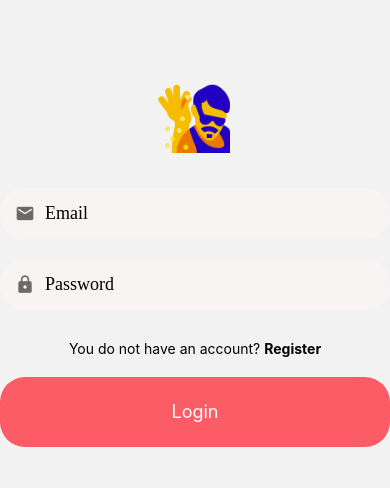
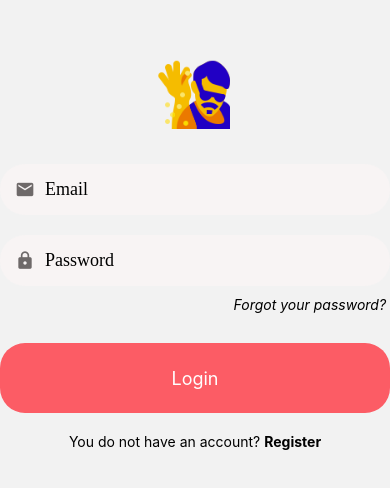
Before and after one commit to syllahamed26/MakeYourMeal, a React Native app: screen /Login in a window 390 px wide. Shown: the part 190-678 px from the top of the page. Built offline with nearby package versions, Linux system fonts and the light colour scheme.

Commit message:
begin forgot password

```diff
--- a/App.js
+++ b/App.js
@@ -10,8 +10,8 @@ export default function App() {
   return (
       <NavigationContainer>
         <Stack.Navigator screenOptions={{headerShown: false}}>
+            <Stack.Screen name="Login" component={LoginScreen}/>
             <Stack.Screen name="Register" component={RegisterScreen}/>
-            <Stack.Screen name="Login" component={LoginScreen}/>
             <Stack.Screen name="Home" component={MyTabs}/>
         </Stack.Navigator>
       </NavigationContainer>
--- a/app/components/AppButton.js
+++ b/app/components/AppButton.js
@@ -2,7 +2,7 @@ import React from 'react';
 import {Button, Platform, StyleSheet, TouchableOpacity, Text} from "react-native";
 import colors from "../config/colors";
 
-function AppButton({title, onPress, style, navigation}) {
+function AppButton({title, onPress, style}) {
     return (
         <TouchableOpacity style={[styles.button, style]} onPress={onPress}>
             <Text style={styles.text}>{title}</Text>
--- a/app/screens/Account/LoginScreen.js
+++ b/app/screens/Account/LoginScreen.js
@@ -56,12 +56,16 @@ const handleLogin = async (values) => {
               textContentType="password"
           />
 
+            <View style={styles.passwordForgotContainer}>
+                <Text style={styles.passwordForgotText} onPress={() => navigation.navigate('ForgotPassword')}>Forgot your password? </Text>
+            </View>
+
+          <SubmitButton title="Login" style={styles.submitButton} />
+
             <View style={styles.registerContainer}>
                 <Text>You do not have an account? </Text>
                 <Text style={styles.register} onPress={() => navigation.navigate('Register')}>Register</Text>
             </View>
-
-          <SubmitButton title="Login" />
         </AppForm>
       </View>
     </Screen>
@@ -92,7 +96,18 @@ const styles = StyleSheet.create({
   },
   register: {
       fontWeight: 'bold',
-  }
+  },
+    passwordForgotContainer: {
+        flexDirection: 'row',
+        justifyContent: 'flex-end',
+
+    },
+    passwordForgotText: {
+        fontStyle: 'italic',
+    },
+    submitButton: {
+      marginTop: 30,
+    }
 });
 
 export default LoginScreen;
```
Also changed, not shown: app/screens/Account/ForgotPasswordScreen.js (added, +13 -0 lines).
